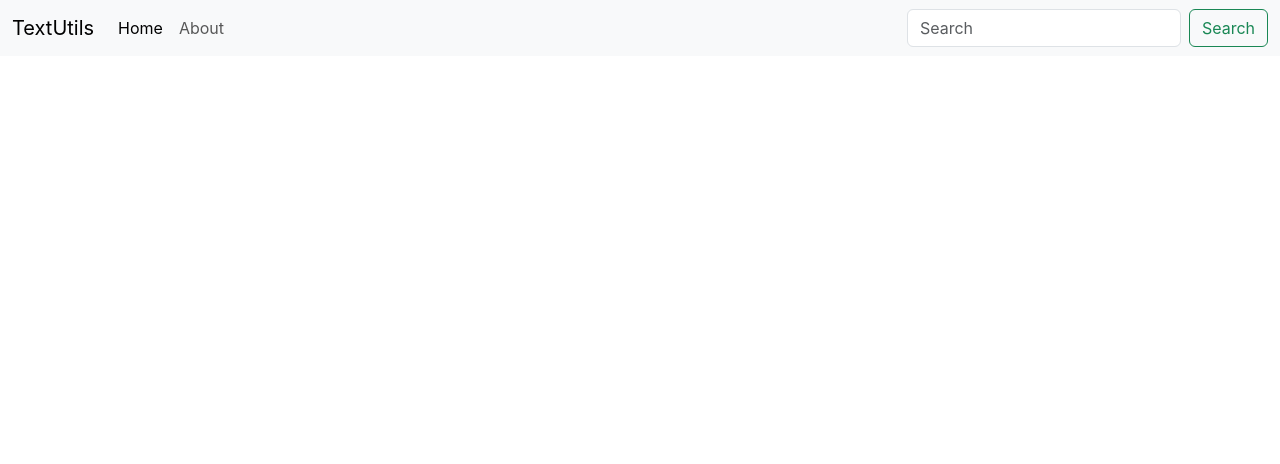
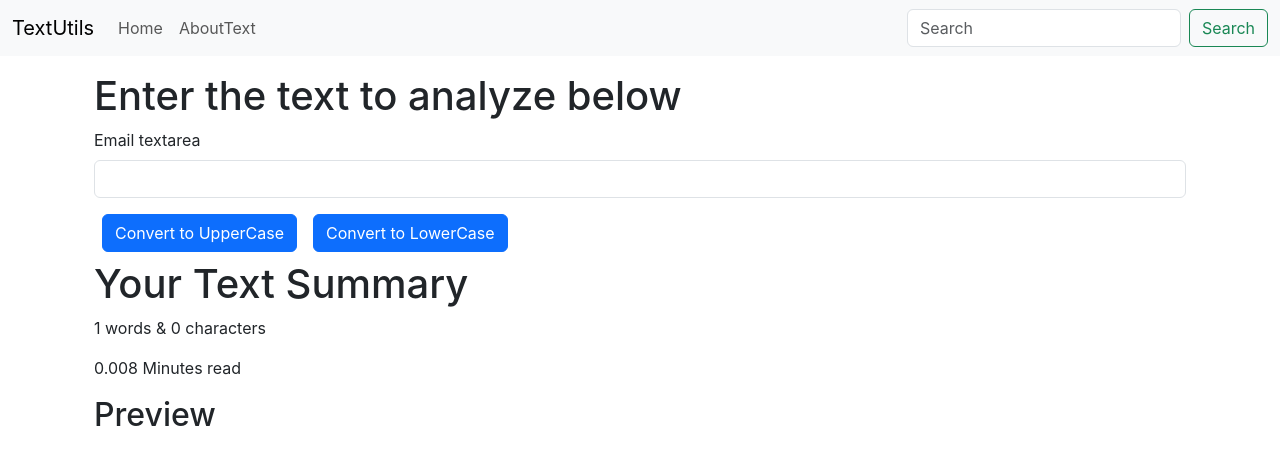
Before and after one commit to happygetgit/react-my-app, a React (Create React App) app: page / in a window 1280 px wide. Shown: the top 464 px of the page. Built offline with nearby package versions, Linux system fonts and the light colour scheme.

Commit message:
Learned the concepts of props, proptypes, state, event hanling, hooks

```diff
--- a/src/App.js
+++ b/src/App.js
@@ -1,52 +1,15 @@
 // import logo from "./logo.svg";
 import "./App.css";
+import Navbar from "./components/Navbar";
+import TextForm from "./components/TextForm";
 
 function App() {
   return (
     <>
-      <nav className="navbar navbar-expand-lg bg-body-tertiary">
-        <div className="container-fluid">
-          <a className="navbar-brand" href="/">
-            TextUtils
-          </a>
-          <button
-            className="navbar-toggler"
-            type="button"
-            data-bs-toggle="collapse"
-            data-bs-target="#navbarSupportedContent"
-            aria-controls="navbarSupportedContent"
-            aria-expanded="false"
-            aria-label="Toggle navigation"
-          >
-            <span className="navbar-toggler-icon"></span>
-          </button>
-          <div className="collapse navbar-collapse" id="navbarSupportedContent">
-            <ul className="navbar-nav me-auto mb-2 mb-lg-0">
-              <li className="nav-item">
-                <a className="nav-link active" aria-current="page" href="/">
-                  Home
-                </a>
-              </li>
-              <li className="nav-item">
-                <a className="nav-link" href="/">
-                  About
-                </a>
-              </li>
-            </ul>
-            <form className="d-flex" role="search">
-              <input
-                className="form-control me-2"
-                type="search"
-                placeholder="Search"
-                aria-label="Search"
-              />
-              <button className="btn btn-outline-success" type="submit">
-                Search
-              </button>
-            </form>
-          </div>
-        </div>
-      </nav>
+      <Navbar title="TextUtils" home="Home" aboutText="AboutText" />
+      <div className="container my-3">
+        <TextForm heading="Enter the text to analyze below" />
+      </div>
     </>
   );
 }
--- /dev/null
+++ b/src/components/Navbar.js
@@ -0,0 +1,55 @@
+import React from "react";
+import PropTypes from "prop-types";
+
+export default function Navbar(props) {
+  return (
+    <nav className="navbar navbar-expand-lg bg-body-tertiary">
+      <div className="container-fluid">
+        <a className="navbar-brand" href="/">
+          {props.title}
+        </a>
+        <button
+          className="navbar-toggler"
+          type="button"
+          data-bs-toggle="collapse"
+          data-bs-target="#navbarSupportedContent"
+          aria-controls="navbarSupportedContent"
+          aria-expanded="false"
+          aria-label="Toggle navigation"
+        >
+          <span className="navbar-toggler-icon"></span>
+        </button>
+        <div className="collapse navbar-collapse" id="navbarSupportedContent">
+          <ul className="navbar-nav me-auto mb-2 mb-lg-0">
+            <li className="nav-item">
+              <a className="nav-link" aria-current="page" href="/">
+                {props.home}
+              </a>
+            </li>
+            <li className="nav-item">
+              <a className="nav-link" href="/">
+                {props.aboutText}
+              </a>
+            </li>
+          </ul>
+          <form className="d-flex" role="search">
+            <input
+              className="form-control me-2"
+              type="search"
+              placeholder="Search"
+              aria-label="Search"
+            />
+            <button className="btn btn-outline-success" type="submit">
+              Search
+            </button>
+          </form>
+        </div>
+      </div>
+    </nav>
+  );
+}
+
+Navbar.propTypes = {
+  title: PropTypes.string.isRequired,
+  aboutText: PropTypes.string,
+};
--- /dev/null
+++ b/src/components/TextForm.js
@@ -0,0 +1,57 @@
+import React, { useState } from "react";
+
+export default function TextForm(props) {
+  const handleClick = () => {
+    console.log("Uppercase was clicked");
+    let newText = text.toUpperCase();
+    setText(newText);
+  };
+
+  const handlelowClick = () => {
+    console.log("LowerCase was clicked");
+    let newText = text.toLowerCase();
+    setText(newText);
+  };
+
+  const handleChange = (event) => {
+    console.log("On change worked");
+    setText(event.target.value);
+  };
+
+  const [text, setText] = useState("");
+  return (
+    <>
+      <div className="container">
+        <h1>{props.heading}</h1>
+        <div className="mb-3">
+          <label htmlFor="myBox" className="form-label">
+            Email textarea
+          </label>
+          <input
+            className="form-control"
+            id="myBox"
+            value={text}
+            onChange={handleChange}
+            rows="8"
+            cols="18"
+          />
+        </div>
+        <button className="btn btn-primary mx-2" onClick={handleClick}>
+          Convert to UpperCase
+        </button>
+        <button className="btn btn-primary mx-2" onClick={handlelowClick}>
+          Convert to LowerCase
+        </button>
+      </div>
+      <div className="container my-2">
+        <h1>Your Text Summary</h1>
+        <p>
+          {text.split(" ").length} words & {text.length} characters
+        </p>
+        <p>{0.008 * text.split(" ").length} Minutes read</p>
+        <h2>Preview</h2>
+        <p>{text}</p>
+      </div>
+    </>
+  );
+}
```
